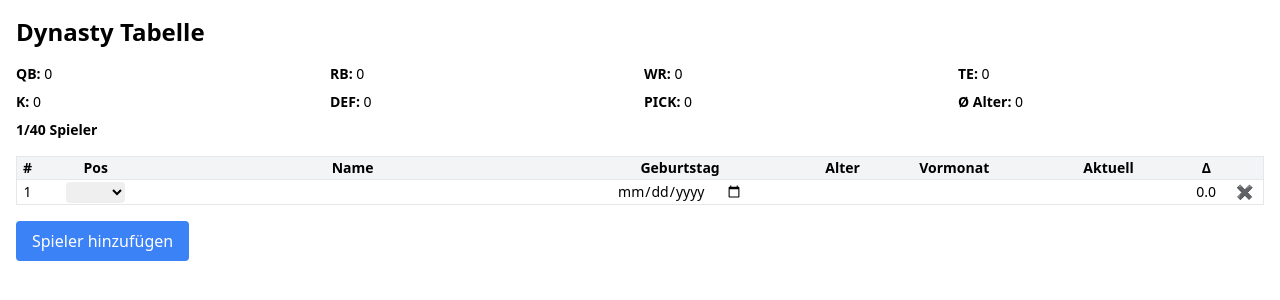
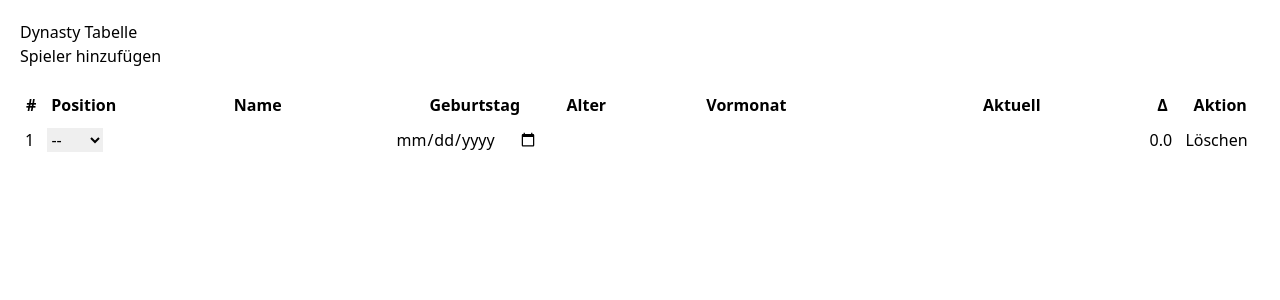
Before and after one commit to Bruecki3x/dynasty-table, a React (Vite) app: page / in a window 1280 px wide. Both pictures are taken after a click on the button "Spieler hinzufügen". Shown: the top 300 px of the page. Built offline with nearby package versions, Linux system fonts and the light colour scheme.

Commit message:
Minimal DynTable, Eingaben funktionieren

```diff
--- a/src/DynastyTable.jsx
+++ b/src/DynastyTable.jsx
@@ -1,44 +1,45 @@
 import React, { useState, useEffect } from "react";
-
-const initialPlayers = [];
 
 const positions = ["QB", "RB", "WR", "TE", "K", "DEF", "PICK"];
 
-const DynastyTable = () => {
+export default function DynastyTable() {
   const [players, setPlayers] = useState(() => {
     const saved = localStorage.getItem("dynastyPlayers");
-    return saved ? JSON.parse(saved) : initialPlayers;
+    return saved ? JSON.parse(saved) : [];
   });
 
   useEffect(() => {
     localStorage.setItem("dynastyPlayers", JSON.stringify(players));
   }, [players]);
 
-  const updatePlayer = (index, field, value) => {
-    const updated = [...players];
-    const updatedPlayer = { ...updated[index], [field]: value };
+  function updatePlayer(index, field, value) {
+    setPlayers((prev) => {
+      const updated = [...prev];
+      const player = { ...updated[index] };
+      player[field] = value;
 
       if (field === "birthday") {
         const birthDate = new Date(value);
         const ageDifMs = Date.now() - birthDate.getTime();
         const ageDate = new Date(ageDifMs);
         const age = Math.abs(ageDate.getUTCFullYear() - 1970);
-      updatedPlayer.age = isNaN(age) ? "" : age;
+        player.age = isNaN(age) ? "" : age;
       }
 
       if (field === "position" && ["DEF", "PICK"].includes(value)) {
-      updatedPlayer.birthday = "";
-      updatedPlayer.age = "";
+        player.birthday = "";
+        player.age = "";
       }
 
-    updated[index] = updatedPlayer;
-    setPlayers(updated);
-  };
+      updated[index] = player;
+      return updated;
+    });
+  }
 
-  const addPlayer = () => {
+  function addPlayer() {
     if (players.length >= 40) return;
-    setPlayers([
-      ...players,
+    setPlayers((prev) => [
+      ...prev,
       {
         id: Date.now(),
         position: "",
@@ -49,75 +50,52 @@ const DynastyTable = () => {
         current: "",
       },
     ]);
-  };
+  }
 
-  const removePlayer = (index) => {
-    const updated = [...players];
+  function removePlayer(index) {
+    setPlayers((prev) => {
+      const updated = [...prev];
       updated.splice(index, 1);
-    setPlayers(updated);
-  };
-
-  const getPositionCount = (pos) =>
-    players.filter((p) => p.position === pos).length;
-
-  const getAverageAge = () => {
-    const ages = players
-      .filter((p) => !["DEF", "PICK"].includes(p.position))
-      .map((p) => parseInt(p.age))
-      .filter((age) => !isNaN(age));
-    if (ages.length === 0) return 0;
-    return (ages.reduce((a, b) => a + b, 0) / ages.length).toFixed(1);
-  };
+      return updated;
+    });
+  }
 
   return (
-    <div className="p-4">
-      <h1 className="text-2xl font-bold mb-4">Dynasty Tabelle</h1>
+    <div style={{ padding: 20 }}>
+      <h1>Dynasty Tabelle</h1>
 
-      <div className="grid grid-cols-4 gap-2 mb-4 text-sm">
-        {positions.map((pos) => (
-          <div key={pos}>
-            <strong>{pos}:</strong> {getPositionCount(pos)}
-          </div>
-        ))}
-        <div>
-          <strong>Ø Alter:</strong> {getAverageAge()}
-        </div>
-        <div>
-          <strong>{players.length}/40 Spieler</strong>
-        </div>
-      </div>
+      <button onClick={addPlayer} disabled={players.length >= 40}>
+        Spieler hinzufügen
+      </button>
 
-      <table className="w-full border text-sm">
+      <table border="1" cellPadding="5" style={{ marginTop: 20, width: "100%" }}>
         <thead>
-          <tr className="bg-gray-100">
+          <tr>
             <th>#</th>
-            <th>Pos</th>
+            <th>Position</th>
             <th>Name</th>
             <th>Geburtstag</th>
             <th>Alter</th>
             <th>Vormonat</th>
             <th>Aktuell</th>
             <th>Δ</th>
-            <th></th>
+            <th>Aktion</th>
           </tr>
         </thead>
         <tbody>
-          {players.map((player, index) => {
+          {players.map((player, i) => {
             const isDisabled = player.position === "DEF" || player.position === "PICK";
-            const delta =
-              parseFloat(player.current) - parseFloat(player.previous) || 0;
+            const delta = (parseFloat(player.current) || 0) - (parseFloat(player.previous) || 0);
+
             return (
-              <tr key={player.id} className="text-center border-t">
-                <td>{index + 1}</td>
+              <tr key={player.id}>
+                <td>{i + 1}</td>
                 <td>
                   <select
                     value={player.position}
-                    onChange={(e) =>
-                      updatePlayer(index, "position", e.target.value)
-                    }
-                    className="rounded px-1"
+                    onChange={(e) => updatePlayer(i, "position", e.target.value)}
                   >
-                    <option value=""></option>
+                    <option value="">--</option>
                     {positions.map((pos) => (
                       <option key={pos} value={pos}>
                         {pos}
@@ -127,21 +105,16 @@ const DynastyTable = () => {
                 </td>
                 <td>
                   <input
+                    type="text"
                     value={player.name}
-                    onChange={(e) =>
-                      updatePlayer(index, "name", e.target.value)
-                    }
-                    className="rounded px-1"
+                    onChange={(e) => updatePlayer(i, "name", e.target.value)}
                   />
                 </td>
                 <td>
                   <input
                     type="date"
                     value={player.birthday}
-                    onChange={(e) =>
-                      updatePlayer(index, "birthday", e.target.value)
-                    }
-                    className="rounded px-1"
+                    onChange={(e) => updatePlayer(i, "birthday", e.target.value)}
                     disabled={isDisabled}
                   />
                 </td>
@@ -150,48 +123,25 @@ const DynastyTable = () => {
                   <input
                     type="number"
                     value={player.previous}
-                    onChange={(e) =>
-                      updatePlayer(index, "previous", e.target.value)
-                    }
-                    className="rounded px-1 w-20"
+                    onChange={(e) => updatePlayer(i, "previous", e.target.value)}
                   />
                 </td>
                 <td>
                   <input
                     type="number"
                     value={player.current}
-                    onChange={(e) =>
-                      updatePlayer(index, "current", e.target.value)
-                    }
-                    className="rounded px-1 w-20"
+                    onChange={(e) => updatePlayer(i, "current", e.target.value)}
                   />
                 </td>
                 <td>{delta.toFixed(1)}</td>
                 <td>
-                  <button
-                    onClick={() => removePlayer(index)}
-                    className="text-red-500"
-                  >
-                    ✖
-                  </button>
+                  <button onClick={() => removePlayer(i)}>Löschen</button>
                 </td>
               </tr>
             );
           })}
         </tbody>
       </table>
-
-      <div className="mt-4">
-        <button
-          onClick={addPlayer}
-          disabled={players.length >= 40}
-          className="bg-blue-500 text-white px-4 py-2 rounded"
-        >
-          Spieler hinzufügen
-        </button>
-      </div>
     </div>
   );
-};
-
-export default DynastyTable;
+}
```
Lines whose indentation alone changed are shown as unchanged.
